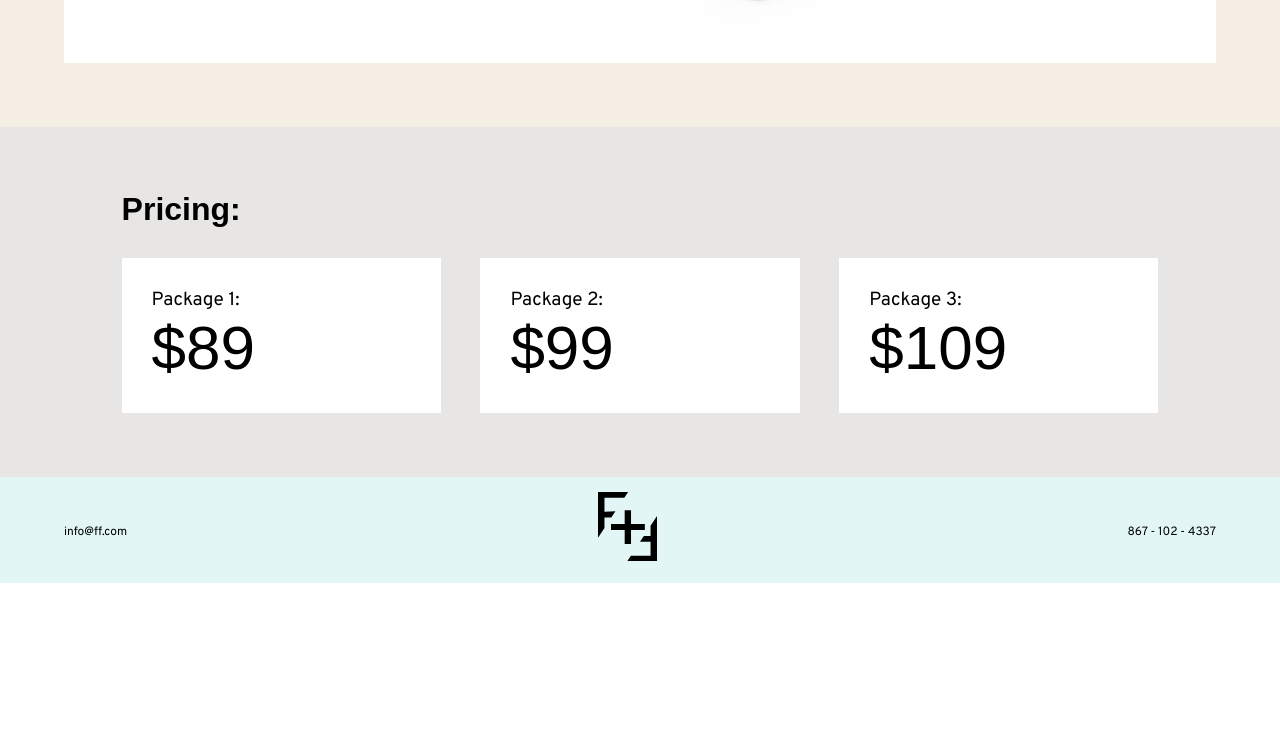
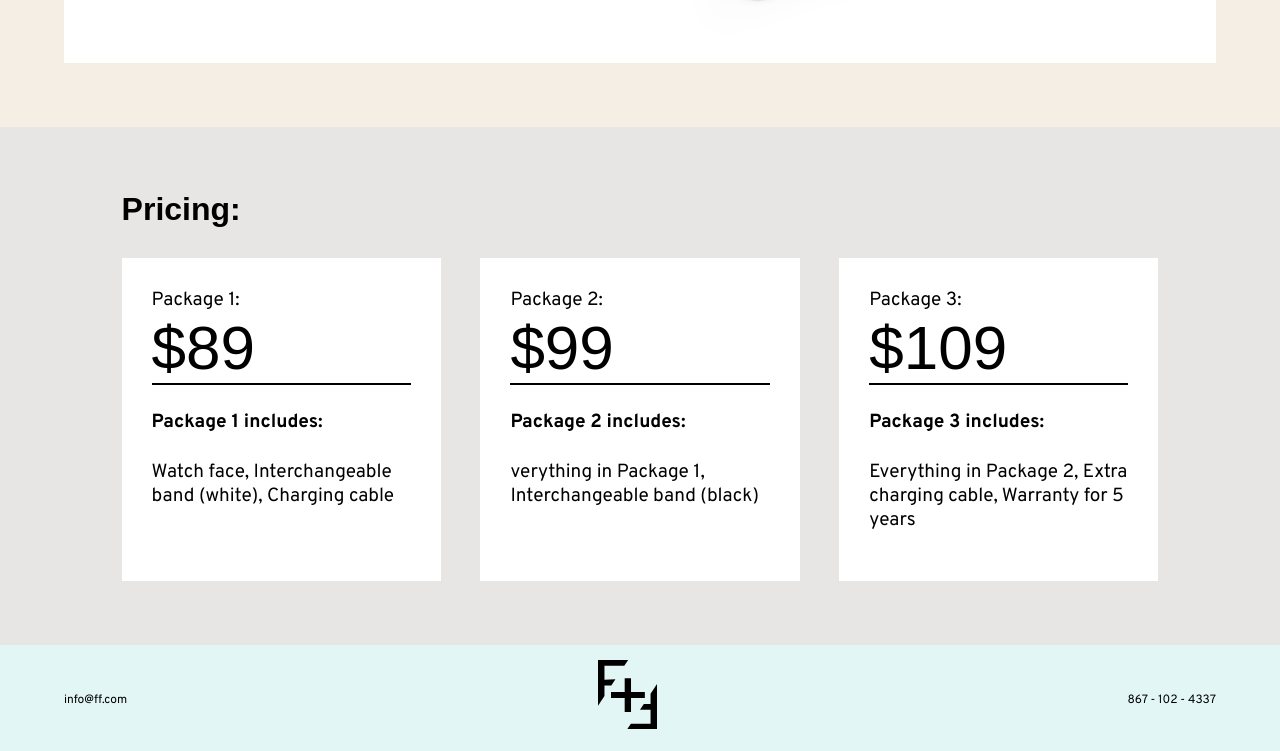
Before and after one commit to jimmyx27/Starter-Code-Challenge-1_-HTML---CSS, a plain HTML site: page Starter Code Challenge HTML & CSS 4/starter-code/index.html in a window 1280 px wide. Shown: the part 1254-2005 px from the top of the page. Before the commit the page ends 1837 px from the top, so only its background shows below. Drawn offline with Linux system fonts and the light colour scheme; a web font is replaced by a local one.

Commit message:
add pricing package details

```diff
--- a/Starter Code Challenge HTML & CSS 4/starter-code/index.html
+++ b/Starter Code Challenge HTML & CSS 4/starter-code/index.html
@@ -94,7 +94,9 @@
                             <p class="pricing__card-price">$89</p>
                         </div>
                         <div class="pricing__card-bottom">
-                           <!-- add code here for pricing -->
+                           <!-- add code here for pricing-->
+                                   <h4>Package 1 includes: </h4>
+                                   <p>Watch face, Interchangeable band (white), Charging cable</p>
                         </div>
                     </div>
                     <div class="pricing__card">
@@ -103,7 +105,8 @@
                             <p class="pricing__card-price">$99</p>
                         </div>
                         <div class="pricing__card-bottom">
-
+                            <h4>Package 2 includes: </h4>
+                                    <p>verything in Package 1, Interchangeable band (black)</p>
                         </div>
                     </div>
                     <div class="pricing__card">
@@ -112,7 +115,8 @@
                             <p class="pricing__card-price">$109</p>
                         </div>
                         <div class="pricing__card-bottom">
-
+                            <h4>Package 3 includes: </h4>
+                                    <p>Everything in Package 2, Extra charging cable, Warranty for 5 years</p>
                         </div>
                     </div>
                 </div>
--- a/Starter Code Challenge HTML & CSS 4/starter-code/styles.css
+++ b/Starter Code Challenge HTML & CSS 4/starter-code/styles.css
@@ -169,6 +169,11 @@ ul, ol, li {
   font-size: 62px;
   margin: 0;
 }
+
+.pricing__card-top {
+  border-bottom: 2px solid black;
+}
+
 .pricing__card-bottom {
   font-size: 19px;
 }
```
